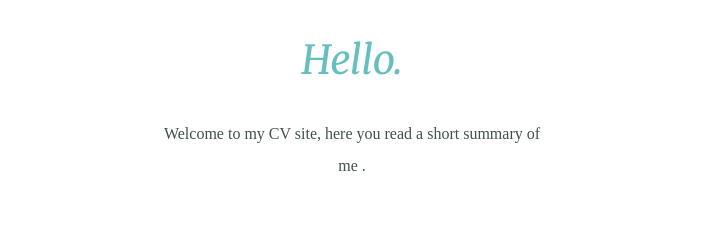
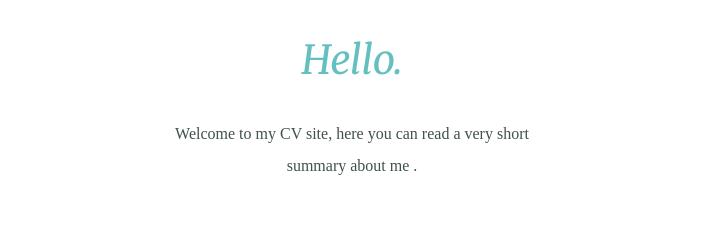
Before and after one commit to marioprus/cv, a plain HTML site: page index.html in a window 1280 px wide. Shown: the part 1289-1521 px from the top of the page, without its empty margins (288-991 px from the left). Drawn offline with Linux system fonts and the light colour scheme.

Commit message:
Update index.html

```diff
--- a/index.html
+++ b/index.html
@@ -28,7 +28,7 @@
     <div class="profile">
       <img class="panda"src="images/panda.jpg" alt="panda-image">
       <h2>Hello.</h2>
-        <p class="profile-text">Welcome to my CV site, here you read a short summary of me .</p>
+        <p class="profile-text">Welcome to my CV site, here you can read a very short summary about me .</p>
     </div>
     <hr>
     <div class="skills">
```
